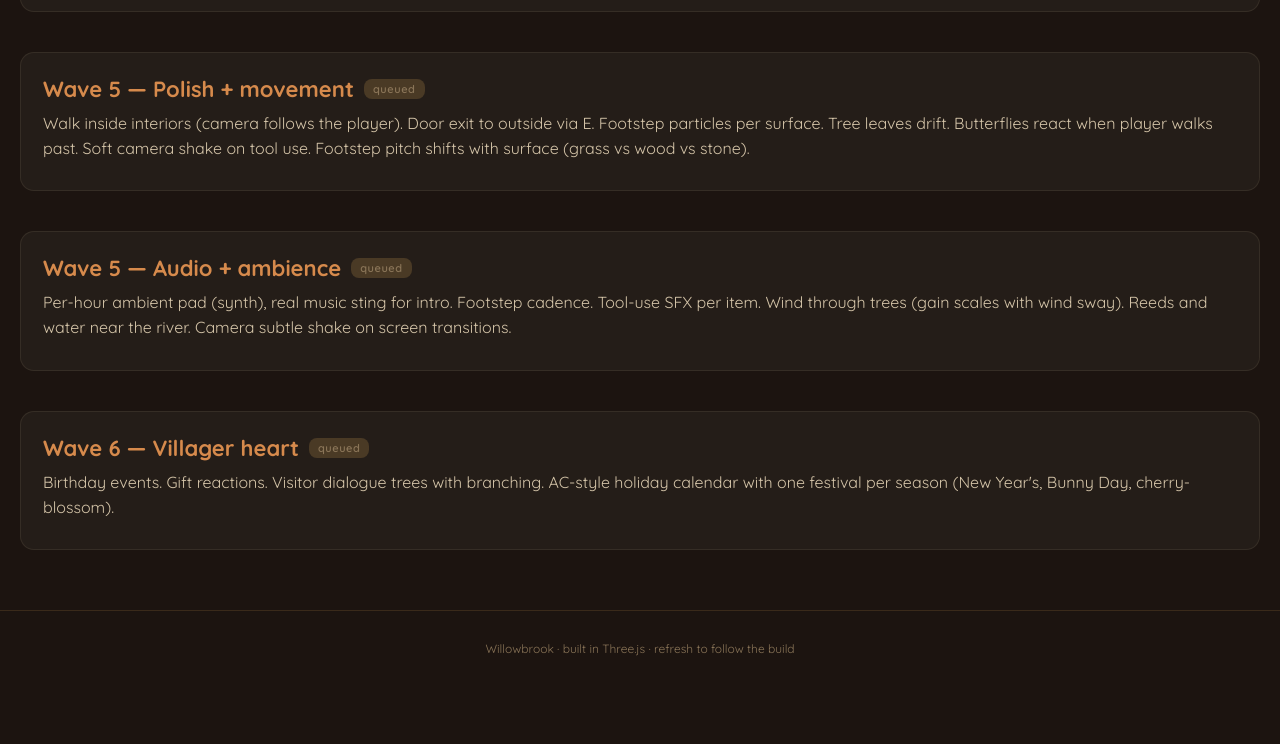
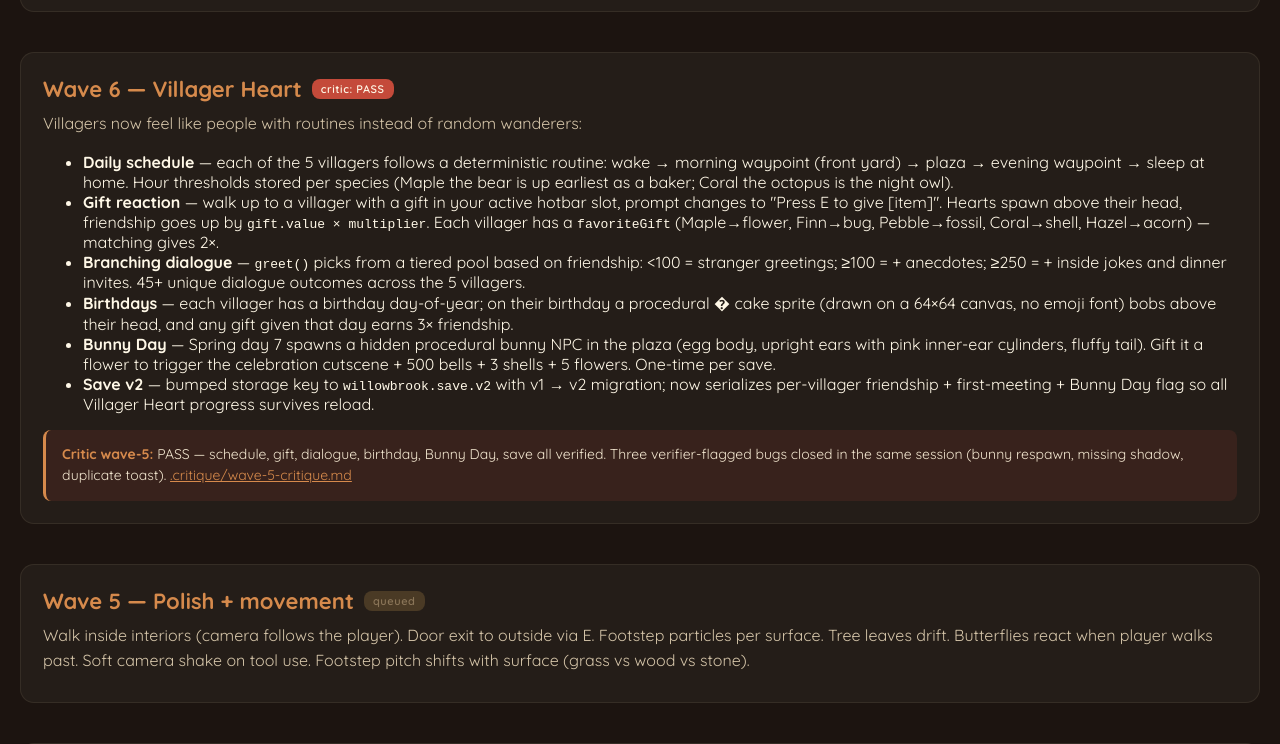
Before and after one commit to oh-ashen-one/willowbrook, a plain HTML site: page progress.html in a window 1280 px wide. Shown: the part 5515-6259 px from the top of the page. Before the commit the page ends 6201 px from the top, so only its background shows below. Drawn offline with Linux system fonts and the light colour scheme.

Commit message:
wave-5 Phase 7: wave-5.md ship notes + progress.html section
Closes the loop between the four feature phases, the verifier PASS,
and the bug-fix commit. New 'Wave 6 — Villager Heart' section in
progress.html summarizes all six phases with the critic PASS link.

Final HEAD: 1232c98
Commits on master: 18
Remote in sync.

```diff
--- a/progress.html
+++ b/progress.html
@@ -271,6 +271,21 @@
   </section>
 
   <section class="wave">
+    <h2>Wave 6 — Villager Heart <span class="badge crit">critic: PASS</span></h2>
+    <p>Villagers now feel like people with routines instead of random wanderers:</p>
+    <ul>
+      <li><strong>Daily schedule</strong> — each of the 5 villagers follows a deterministic routine: wake → morning waypoint (front yard) → plaza → evening waypoint → sleep at home. Hour thresholds stored per species (Maple the bear is up earliest as a baker; Coral the octopus is the night owl).</li>
+      <li><strong>Gift reaction</strong> — walk up to a villager with a gift in your active hotbar slot, prompt changes to "Press E to give [item]". Hearts spawn above their head, friendship goes up by <code>gift.value × multiplier</code>. Each villager has a <code>favoriteGift</code> (Maple→flower, Finn→bug, Pebble→fossil, Coral→shell, Hazel→acorn) — matching gives 2×.</li>
+      <li><strong>Branching dialogue</strong> — <code>greet()</code> picks from a tiered pool based on friendship: &lt;100 = stranger greetings; ≥100 = + anecdotes; ≥250 = + inside jokes and dinner invites. 45+ unique dialogue outcomes across the 5 villagers.</li>
+      <li><strong>Birthdays</strong> — each villager has a birthday day-of-year; on their birthday a procedural � cake sprite (drawn on a 64×64 canvas, no emoji font) bobs above their head, and any gift given that day earns 3× friendship.</li>
+      <li><strong>Bunny Day</strong> — Spring day 7 spawns a hidden procedural bunny NPC in the plaza (egg body, upright ears with pink inner-ear cylinders, fluffy tail). Gift it a flower to trigger the celebration cutscene + 500 bells + 3 shells + 5 flowers. One-time per save.</li>
+      <li><strong>Save v2</strong> — bumped storage key to <code>willowbrook.save.v2</code> with v1 → v2 migration; now serializes per-villager friendship + first-meeting + Bunny Day flag so all Villager Heart progress survives reload.</li>
+    </ul>
+
+    <div class="critique"><strong>Critic wave-5:</strong> PASS — schedule, gift, dialogue, birthday, Bunny Day, save all verified. Three verifier-flagged bugs closed in the same session (bunny respawn, missing shadow, duplicate toast). <a href=".critique/wave-5-critique.md" style="color:var(--accent)">.critique/wave-5-critique.md</a></div>
+  </section>
+
+  <section class="wave">
     <h2>Wave 5 — Polish + movement <span class="badge pending">queued</span></h2>
     <p>Walk inside interiors (camera follows the player). Door exit to outside via E. Footstep particles per surface. Tree leaves drift. Butterflies react when player walks past. Soft camera shake on tool use. Footstep pitch shifts with surface (grass vs wood vs stone).</p>
   </section>
```
Also changed, not shown: 1 other file.
